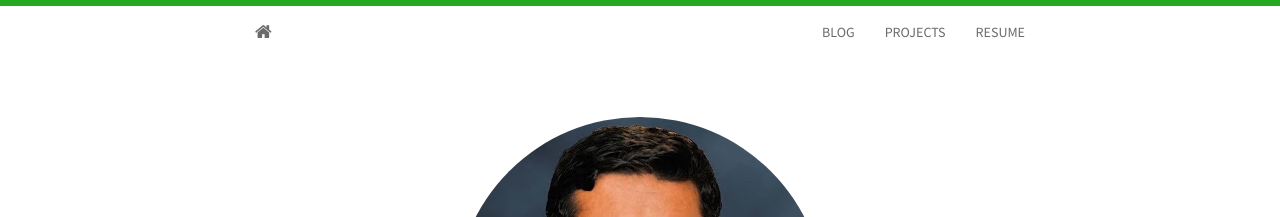
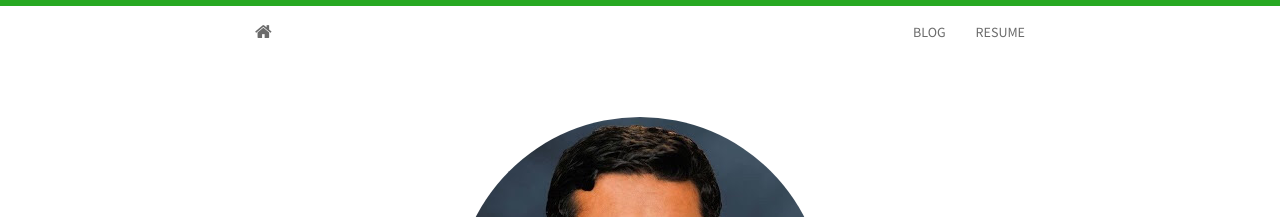
Before and after one commit to jekyllt/sustain, a Jekyll site: the page built from index.html, in a window 1280 px wide. Shown: the top 217 px of the page. Built offline with Jekyll 4.4.1, drawn with Linux system fonts in a browser that asks for light colours; nearby versions of some CDN libraries; the list of posts is cut into pages by our own code.

```diff
--- a/_includes/header.html
+++ b/_includes/header.html
@@ -6,8 +6,7 @@
     <div id="navbar">
       <ul class="nav navbar-nav navbar-right">
         <li><a href="{{ site.baseurl }}blog.html">BLOG</a></li>
-        <li><a href="{{ site.baseurl }}projects.html">PROJECTS</a></li>
-        <li><a href="http://biomadeira.github.io/vitae">RESUME</a></li>
+        <li><a href="https://www.linkedin.com/in/abhijayendra/">RESUME</a></li>
       </ul>
     </div>
   </div>
```
